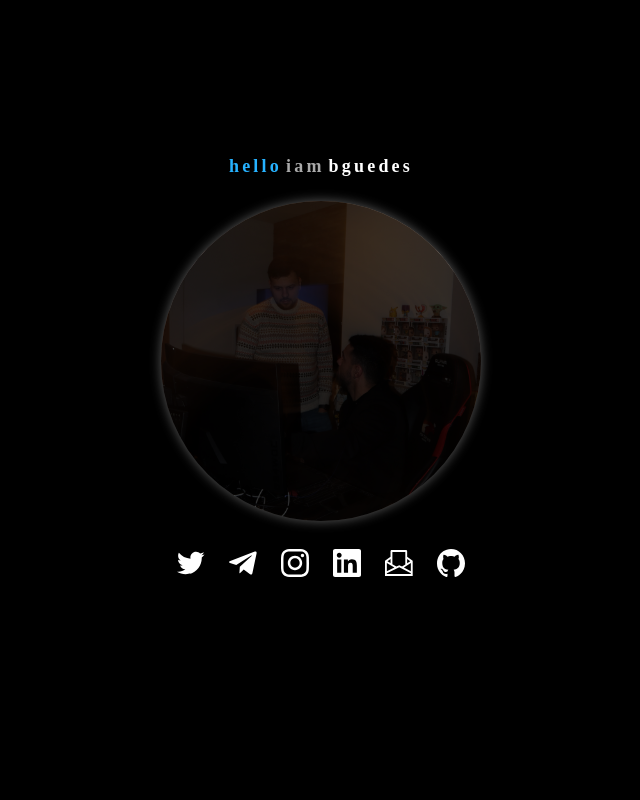
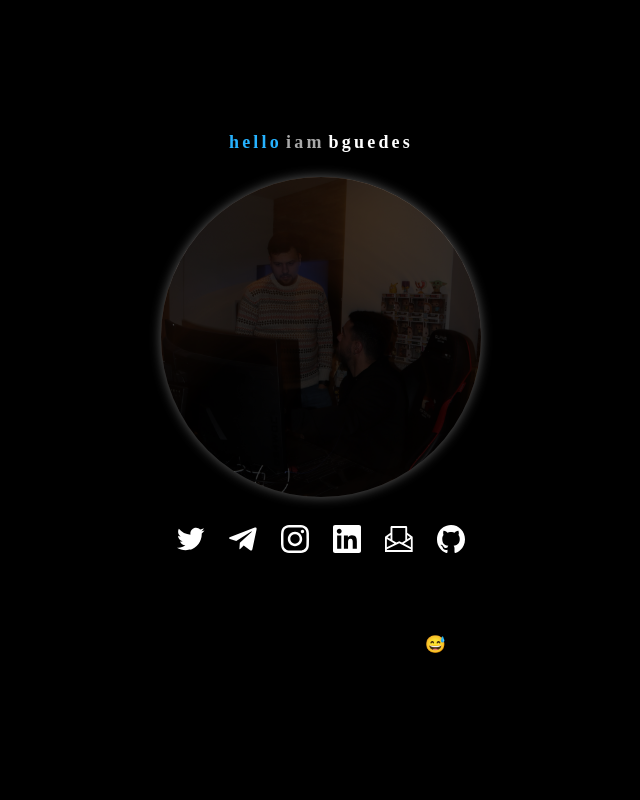
Before and after one commit to helloiambguedes/portal, a Next.js app: page / in a window 1280 px wide. Shown: the top 800 px of the page, without its empty margins (319-959 px from the left). Built offline with nearby package versions, Linux system fonts and the light colour scheme.

Commit message:
everything but a designer

```diff
--- a/src/components/welcome/index.tsx
+++ b/src/components/welcome/index.tsx
@@ -118,9 +118,11 @@ export const Welcome = () => {
 				</section>
 				<div className={styles.WhatDoIDo}>
 					<h3>
-						from big scale software engineering
+						from big scale software to
 						<br />
-						to solopreneurship and freelancing
+						solopreneurship and freelancing
+						<br />
+						<span className={styles.FunnyRole}>everything but a designer 😅</span>
 					</h3>
 				</div>
 			</div>
--- a/src/components/welcome/styled.module.css
+++ b/src/components/welcome/styled.module.css
@@ -7,6 +7,12 @@
 	flex-direction: column;
 	gap: 24px;
 	background: #000;
+}
+
+.FunnyRole {
+	font-size: 17px;
+	line-height: 3rem;
+	font-weight: 600;
 }
 
 .ImageContainer {
```
Also changed, not shown: src/components/what-i-do/index.tsx (+12 -0 lines).
